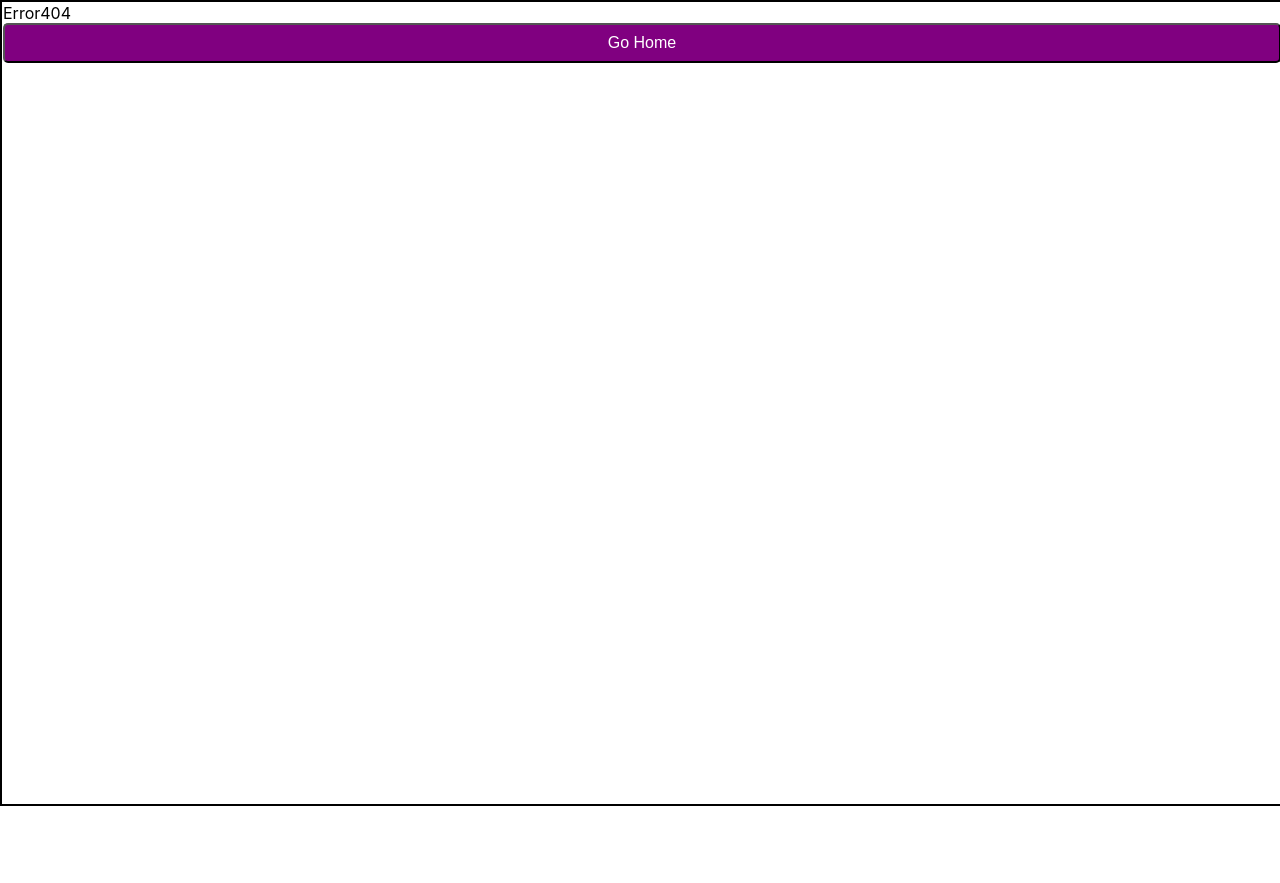
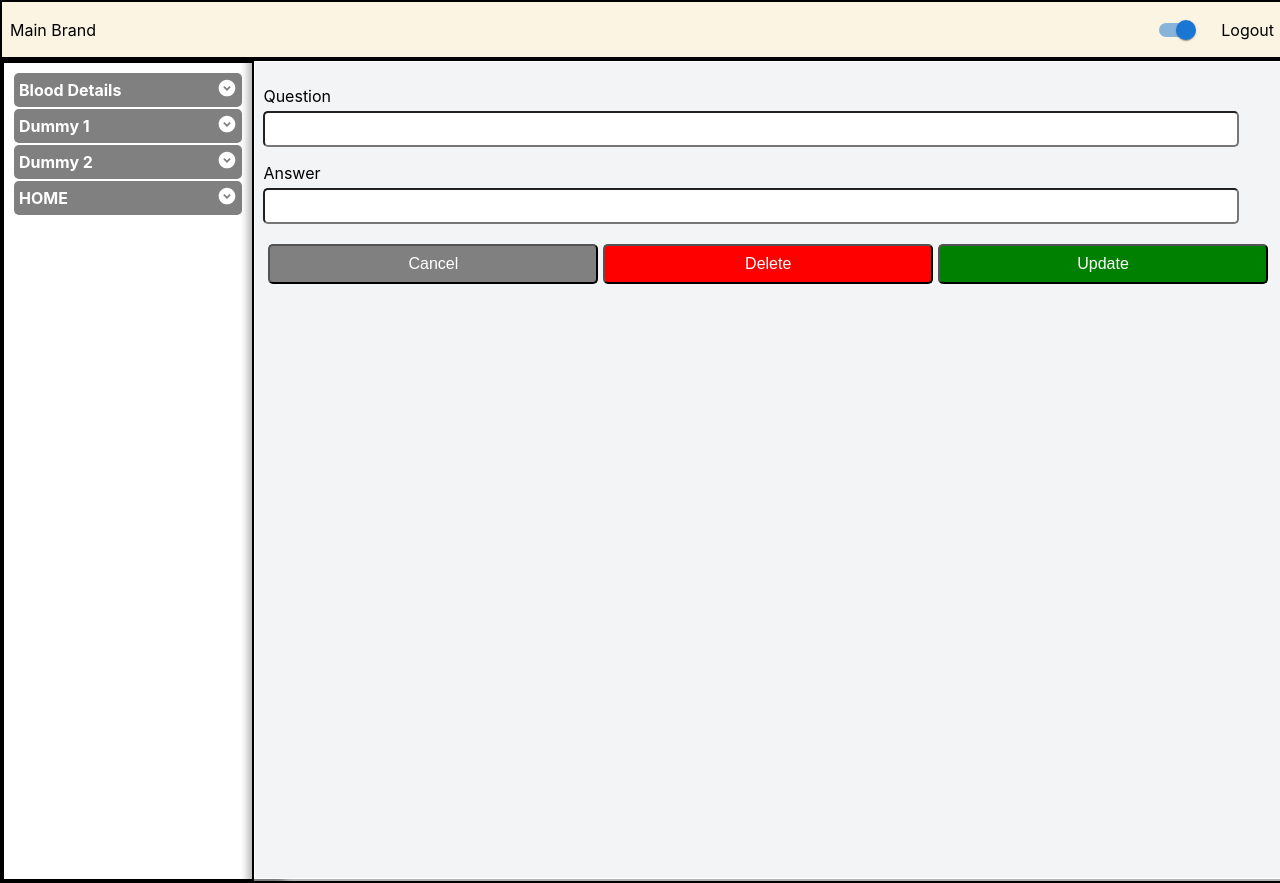
Before and after one commit to thilina4321/thilina-react-admin-template, a React (Create React App) app: page /you-may-like/1 in a window 1280 px wide. Before the commit this address led to /404. Before the commit the page ends 806 px from the top, so only its background shows below. Built offline with nearby package versions, Linux system fonts and the light colour scheme; sample sign-in values are in the browser's storage.

Commit message:
you may like

```diff
--- a/src/navigation/faq.js
+++ b/src/navigation/faq.js
@@ -2,5 +2,6 @@ export const faqNavigation = {
     main:"HOME",
     sub: [
       { name: "FAQ", path: "/faq" },
+      { name: "You May Like", path: "/you-may-like" },
     ],
   }
--- /dev/null
+++ b/src/store/home/you-may-like.js
@@ -0,0 +1,36 @@
+import { createSlice } from "@reduxjs/toolkit";
+
+const initialState = { mountNumber: 0, youMayLikes: [] };
+
+const homeYouMayLikeSlice = createSlice({
+  name: "home-page-you-may-like",
+  initialState,
+  reducers: {
+    setMountNumber(state, action) {
+      state.mountNumber = action.payload;
+    },
+    addValues(state, action) {
+      state.youMayLikes = action.payload;
+    },
+    createValue(state, action) {
+      const data = action.payload;
+
+      state.youMayLikes.push(data);
+    },
+    updateValue(state, action) {
+      const data = action.payload;
+
+      const findValue = state.youMayLikes.findIndex((f) => f.id === data.id);
+      if (findValue !== -1) {
+        state.youMayLikes[findValue] = data;
+      }
+    },
+    deleteValue(state, action) {
+      const remaininFaqs = state.youMayLikes.filter((faq) => faq.id !== action.payload);
+      state.youMayLikes = remaininFaqs;
+    },
+  },
+});
+
+export default homeYouMayLikeSlice;
+export const homeYouMayLikeActions = homeYouMayLikeSlice.actions;
--- a/src/store/index.js
+++ b/src/store/index.js
@@ -1,12 +1,14 @@
 import { configureStore } from "@reduxjs/toolkit";
 import sidebarReducer from "./sidebar-slice";
 import homeFaqReducer from "./home/faq";
+import youMayLikeReducer from "./home/you-may-like";
 import bloodStockReducer from "./blood/stocks";
 
 const store = configureStore({
   reducer: {
     sidebar: sidebarReducer.reducer,
     homeFaq: homeFaqReducer.reducer,
+    homeYouMayLike: youMayLikeReducer.reducer,
     bloodStock: bloodStockReducer.reducer,
   },
 });
--- /dev/null
+++ b/src/views/home/youmaylike/SpecificYouMayLike.js
@@ -0,0 +1,60 @@
+import React, { useEffect, useState } from "react";
+import { useParams } from "react-router-dom";
+import { homeYouMayLikeActions } from "../../../store/home/you-may-like";
+import InputComponent from "../../../components/InputComponent";
+import ButtonUpdateGroupComponent from "../../../components/ButtonGroupComponent";
+import ButtonCreateGroupComponent from "../../../components/ButtonCreateGroupComponent";
+import { useSelector } from "react-redux";
+
+const SpecificYouMayLike = () => {
+  const [title, setTitle] = useState("");
+  const [imageUrl, setImageUrl] = useState("");
+
+  const { id } = useParams();
+  const { mountNumber, youMayLikes } = useSelector(
+    (state) => state.homeYouMayLike
+  );
+
+  useEffect(() => {
+    if (mountNumber === 0) {
+      // http get request
+    } else {
+      const filterValue = youMayLikes.find((v) => v.id === id);
+      if (filterValue) {
+        setTitle(filterValue.question);
+        setImageUrl(filterValue.answer);
+      }
+    }
+  }, [mountNumber, id, youMayLikes]);
+
+  return (
+    <div className="full">
+      <InputComponent value={title} setValue={setTitle} name="Question" />
+      <InputComponent value={imageUrl} setValue={setImageUrl} name="Answer" />
+
+      {id && id === "new-you-may-like" ? (
+        <div>
+          <ButtonCreateGroupComponent
+            url="/you-may-like"
+            action={homeYouMayLikeActions}
+            backRoute="/you-may-like"
+            data={{ question: title, answer: imageUrl }}
+          />
+        </div>
+      ) : (
+        <div>
+          <ButtonUpdateGroupComponent
+            updateUrl="/you-may-like"
+            deleteUrl="/you-may-like"
+            action={homeYouMayLikeActions}
+            backRoute="/you-may-like"
+            id={id}
+            data={{ question: title, answer: imageUrl }}
+          />
+        </div>
+      )}
+    </div>
+  );
+};
+
+export default SpecificYouMayLike;
--- /dev/null
+++ b/src/views/home/youmaylike/YouMayLike.js
@@ -0,0 +1,58 @@
+import React, { Fragment, useEffect } from "react";
+import CardComponent from "../../../components/Card";
+import { OutsideWrapper, InsideWrapper } from "../../../components/Wrapper";
+import { useSelector, useDispatch } from "react-redux";
+import { homeYouMayLikeActions } from "../../../store/home/you-may-like";
+
+import { useNavigate } from "react-router-dom";
+import useHttp from "../../../hooks/useHttp";
+
+const YouMayLike = () => {
+
+  const dispatch = useDispatch();
+  const { mountNumber,  youMayLikes } = useSelector((state) => state.homeYouMayLike);
+  const navigate = useNavigate();
+  const getRequest = useHttp({
+    url: "/you-may-like",
+    method: "get",
+    data: null,
+    onSucsses: (data) => dispatch(homeYouMayLikeActions.addFaqs(data)),
+  });
+
+  useEffect(() => {
+    const httpReq = async () => {
+      if (mountNumber === 0) {
+        await getRequest();
+      }
+      dispatch(homeYouMayLikeActions.setMountNumber(1));
+    };
+
+    httpReq();
+  }, [dispatch, getRequest, mountNumber]);
+
+  console.log("data");
+
+  const createOrUpdateFaq = (id) => {
+    navigate(id ? `/you-may-like/${id}` : "/you-may-like/new-you-may-like");
+  };
+
+  return (
+    <Fragment>
+      <button onClick={() => createOrUpdateFaq(null)}>New You May Like</button>
+      <OutsideWrapper>
+        {youMayLikes.map((faq) => (
+          <InsideWrapper key={faq.id}>
+            <div
+              style={{ cursor: "pointer" }}
+              onClick={() => createOrUpdateFaq(faq.id)}
+            >
+              <CardComponent question={faq.question} answer={faq.answer} />
+            </div>
+          </InsideWrapper>
+        ))}
+      </OutsideWrapper>
+    </Fragment>
+  );
+};
+
+export default YouMayLike;
```
Also changed, not shown: src/router/home.js (+5 -2 lines), 1 other file (tests, documents, lock files or other folders).
